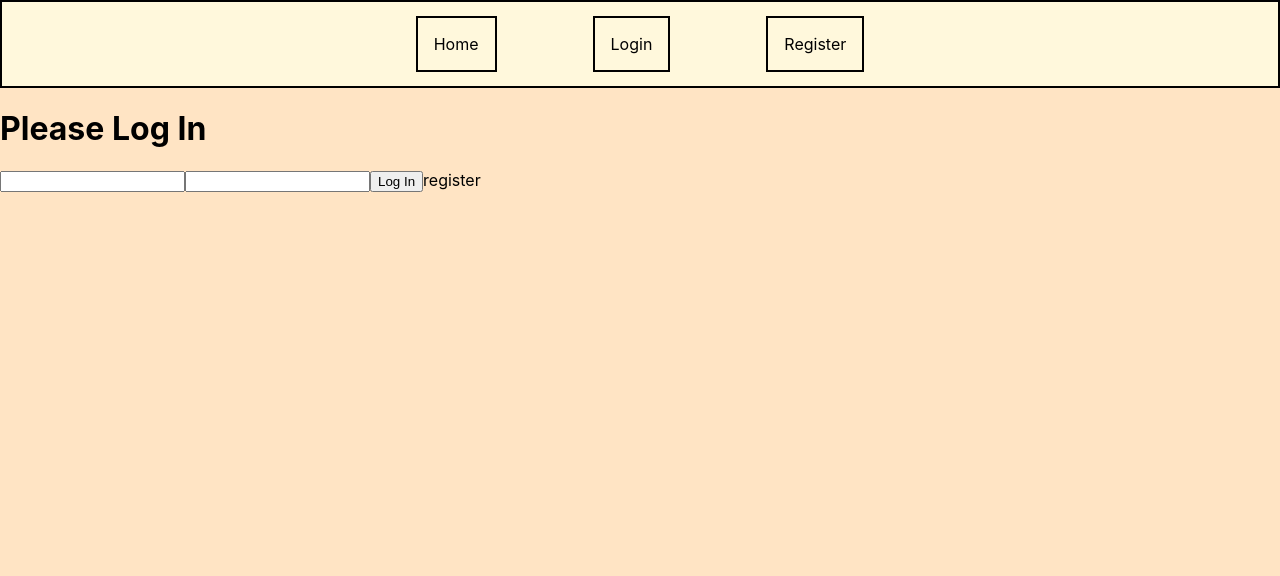
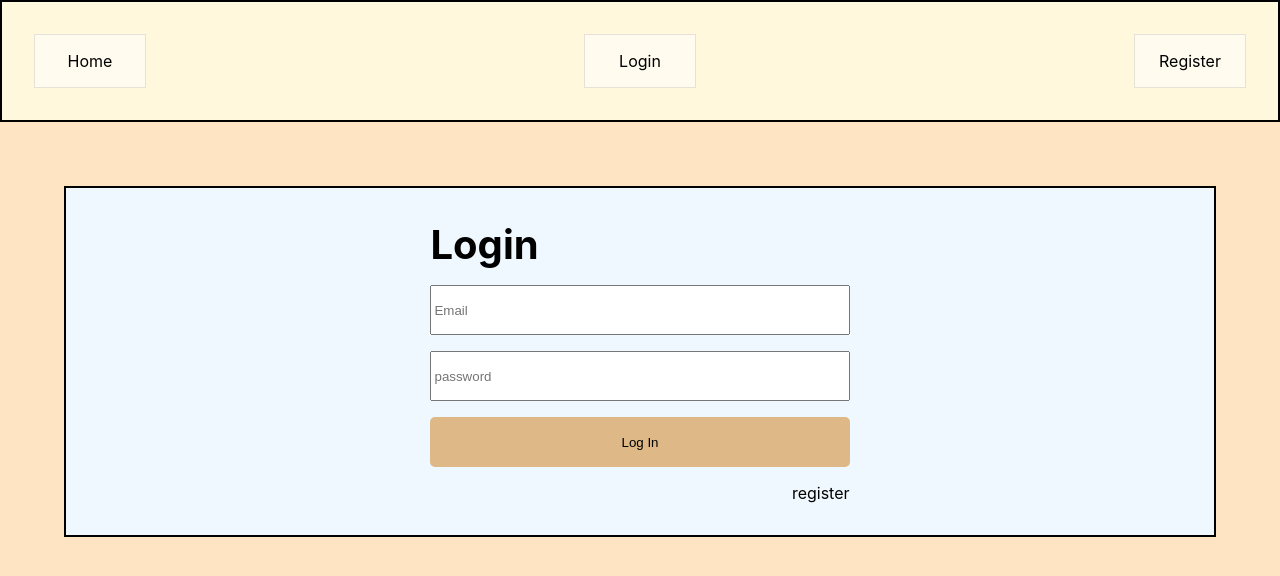
Before and after one commit to RosiNi97/Blog, a Next.js app: page /navbar/loginPage in a window 1280 px wide. Shown: the top 576 px of the page. Built offline with nearby package versions, Linux system fonts and the light colour scheme.

Commit message:
CSS Login and Navbar

```diff
--- a/components/features/login/Login.tsx
+++ b/components/features/login/Login.tsx
@@ -1,14 +1,22 @@
 import Link from "next/link";
 import { BaseSyntheticEvent } from "react";
+import styles from "../../../styles/Login.module.css";
 
 const LoginForm = (props: { HandleLogin: (e: BaseSyntheticEvent) => void }) => {
   return (
-    <form onSubmit={props.HandleLogin}>
-      <input type="email" name="email" />
-      <input type="password" name="password" />
-      <input type="submit" value="Log In" />
-      <Link href="./registerPage">register</Link>
-    </form>
+    <div className={styles.login}>
+      <form className={styles.form} onSubmit={props.HandleLogin}>
+        <div className={styles.inputs}>
+          <div className={styles.title}>Login</div>
+          <input type="email" name="email" placeholder="Email" />
+          <input type="password" name="password" placeholder="password" />
+          <input type="submit" className={styles.button} value="Log In" />
+        </div>
+        <Link href="./registerPage" className={styles.redirect}>
+          register
+        </Link>
+      </form>
+    </div>
   );
 };
 
--- a/pages/index.tsx
+++ b/pages/index.tsx
@@ -1,7 +1,5 @@
 import styles from "../styles/Home.module.css";
 import Head from "next/head";
-import Test from "../components/features/firestoreTest/Test";
-import DBTest from "../components/features/firestoreTest/NewTest";
 export default function Home() {
   return (
     <div className={styles.container}>
--- a/pages/navbar/loginPage.tsx
+++ b/pages/navbar/loginPage.tsx
@@ -3,8 +3,6 @@ import LoginUser from "../../components/features/login/LoginUser";
 const LoginPage = () => {
   return (
     <div>
-      <h1>Please Log In</h1>
-
       <LoginUser />
     </div>
   );
--- a/styles/Home.module.css
+++ b/styles/Home.module.css
@@ -4,13 +4,21 @@
   text-align: center;
 }
 .navbar {
+  display: flex;
   text-align: center;
-  background-color: cornsilk;
+  justify-content: space-between;
+  background-color: #fff8dc;
   padding: 2rem;
   border: solid black 2px;
 }
 .navbar a {
-  margin: 3rem;
-  border: solid black 2px;
+  /* margin: 3rem; */
+  border: solid #524d4d25 1px;
   padding: 1rem;
+  background-color: #fffbef;
+  min-width: 7rem;
 }
+.navbar a:hover {
+  background-color: #fffbee;
+  text-decoration: underline;
+}
--- /dev/null
+++ b/styles/Login.module.css
@@ -0,0 +1,34 @@
+.login {
+  display: flex;
+  justify-content: center;
+  border: solid black 2px;
+  background-color: aliceblue;
+  margin: 4rem;
+  font-size: 40px;
+}
+.login input {
+  margin-top: 1rem;
+  width: 100%;
+  min-height: 50px;
+}
+.login form {
+  display: flex;
+  justify-content: center;
+  flex-direction: column;
+  margin: 2rem;
+}
+.title {
+  font-weight: 700;
+}
+.button {
+  border-radius: 5px;
+  border: 1px;
+  background-color: burlywood;
+  margin-top: 1rem;
+}
+.redirect {
+  display: flex;
+  justify-content: flex-end;
+  font-size: medium;
+  margin-top: 1rem;
+}
```
